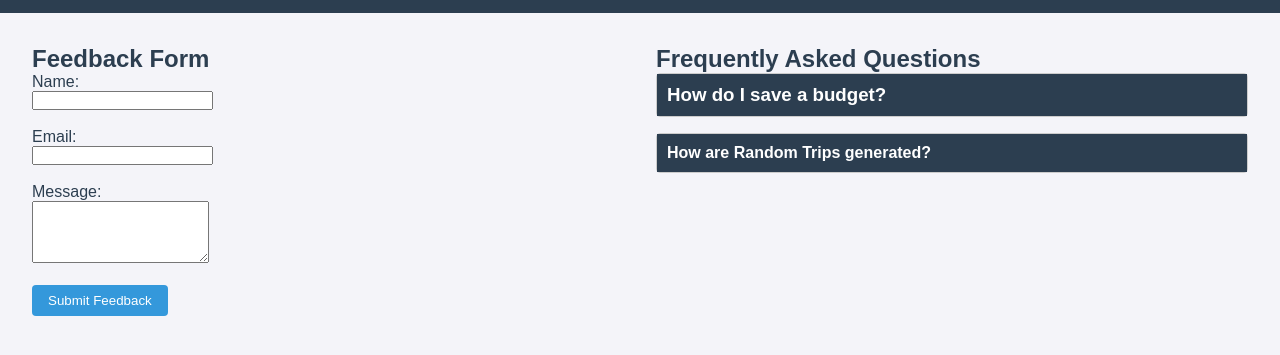
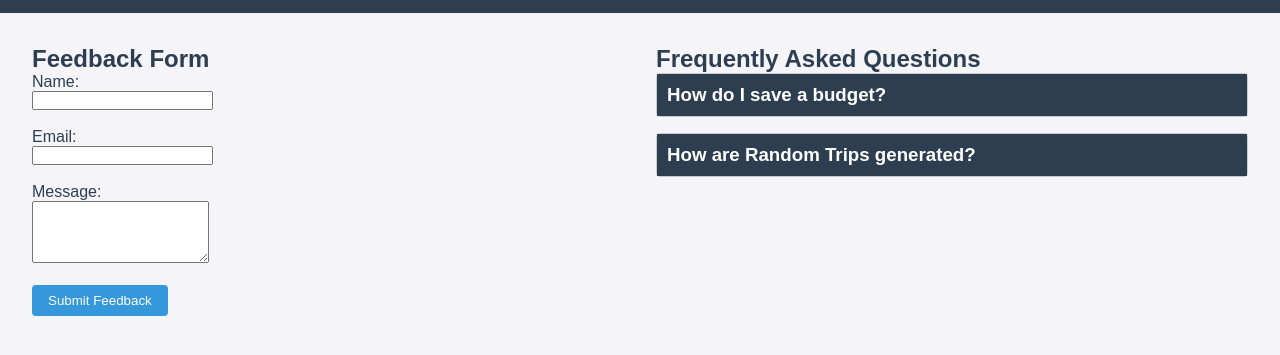
Before and after one commit to krishdigital/travelnest-site, a plain HTML site: page support.html in a window 1280 px wide. Shown: the part 47-402 px from the top of the page. Drawn offline with Linux system fonts and the light colour scheme.

Commit message:
Update support.html

```diff
--- a/support.html
+++ b/support.html
@@ -46,7 +46,7 @@
             </div>
 
             <div class="faq-item">
-                <h4 class="faq-question">How are Random Trips generated?</h4>
+                <h3 class="faq-question">How are Random Trips generated?</h3>
                 <div class="faq-answer">We filter our internal database based on your preferred travel type and budget.</div>
             </div>
         </section>
```
